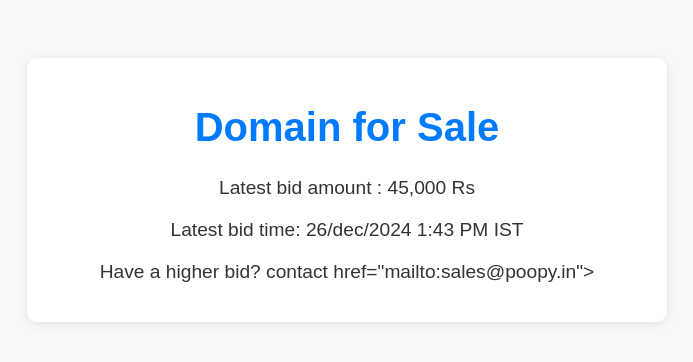
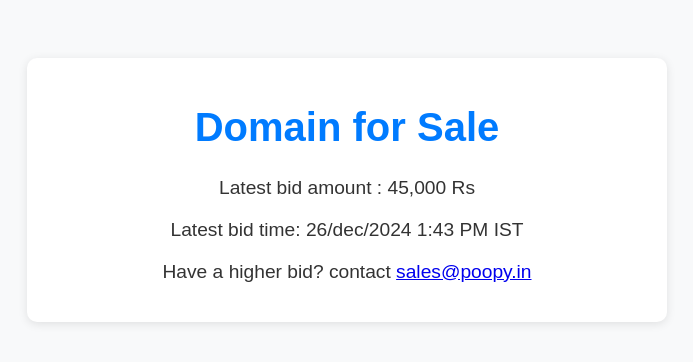
Before and after one commit to test-user571/coming-soon-1, a plain HTML site: page index.html in a window 1280 px wide. Shown: the whole page, without its empty margins (293-986 px from the left). Drawn offline with Linux system fonts and the light colour scheme.

Commit message:
Update index.html

```diff
--- a/index.html
+++ b/index.html
@@ -35,7 +35,8 @@
     <h1> Domain for Sale  </h1>
     <p> Latest bid amount : 45,000 Rs <br>
     <p> Latest bid time: 26/dec/2024 1:43 PM IST <br>
-    <p> Have a higher bid? contact <a> href="mailto:sales@poopy.in"></a>
+    <p> Have a higher bid? contact <a href="mailto:sales@poopy.in">sales@poopy.in</a>
+
  <br>
     </p>
     <!--<p> style="font-size: 10px; color: grey;">Need this domain? contact: sales@poopy.in <br>
```
